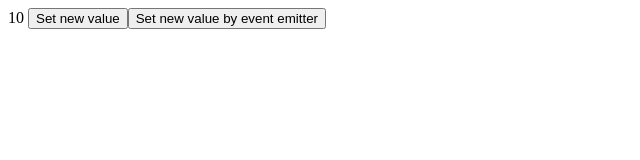
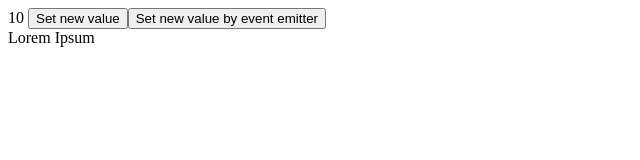
Before and after one commit to RafalG1991/angular-test-app, an Angular app: page / in a window 1280 px wide. Shown: the top 160 px of the page, without its empty margins (0-640 px from the left). Built offline with nearby package versions, Linux system fonts and the light colour scheme.

Commit message:
added ngIf directive

```diff
--- a/src/app/app.component.html
+++ b/src/app/app.component.html
@@ -1 +1,2 @@
 <app-parent />
+<div *ngIf="shouldBeVisible">Lorem Ipsum</div>
--- a/src/app/app.component.ts
+++ b/src/app/app.component.ts
@@ -2,15 +2,17 @@ import { Component } from '@angular/core';
 import { RouterOutlet } from '@angular/router';
 import {HelloComponent} from "./hello/hello.component";
 import {ParentComponent} from "./parent/parent.component";
+import {NgIf} from "@angular/common";
 
 @Component({
   selector: 'app-root',
   standalone: true,
-  imports: [RouterOutlet, HelloComponent, ParentComponent],
+  imports: [RouterOutlet, HelloComponent, ParentComponent, NgIf],
   templateUrl: './app.component.html',
   styleUrl: './app.component.scss'
 })
 export class AppComponent {
   title = 'TestApp';
   users: string[] = ['A', 'B', 'C'];
+  shouldBeVisible=true;
 }
```
